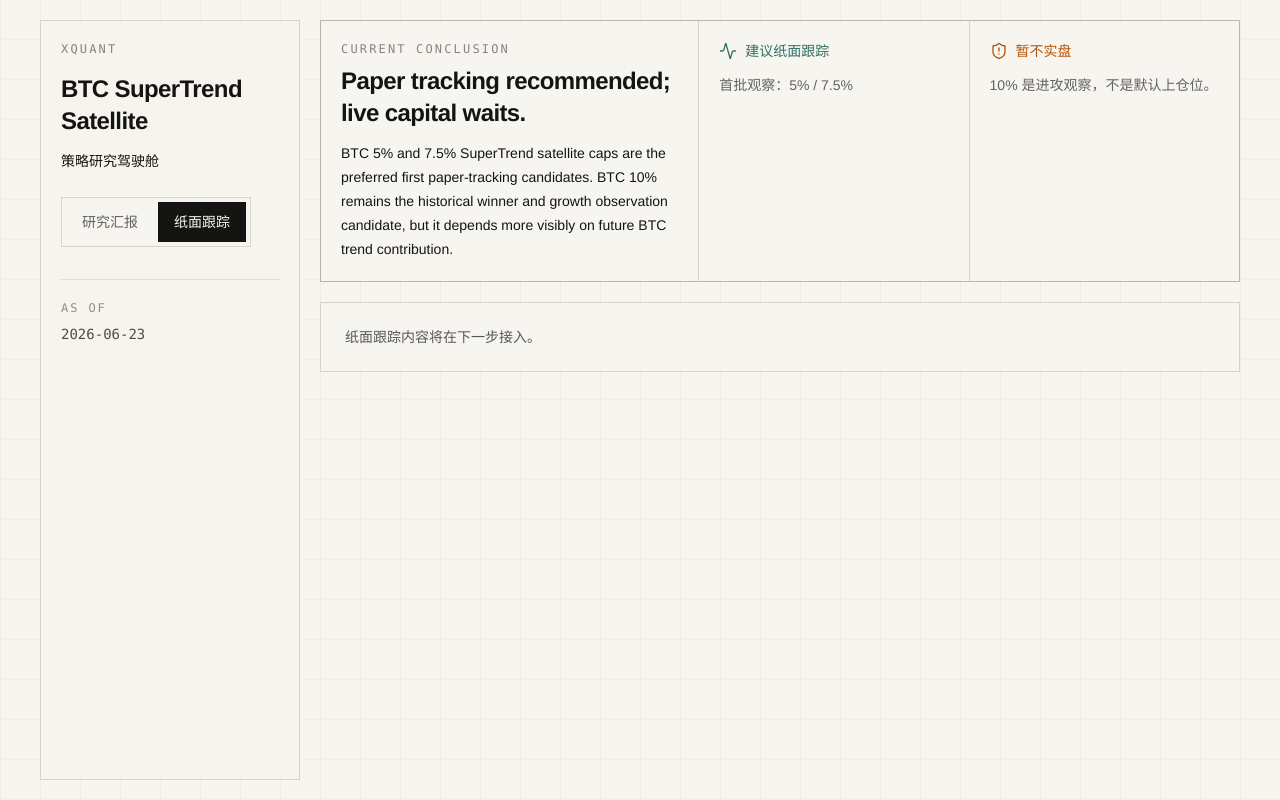
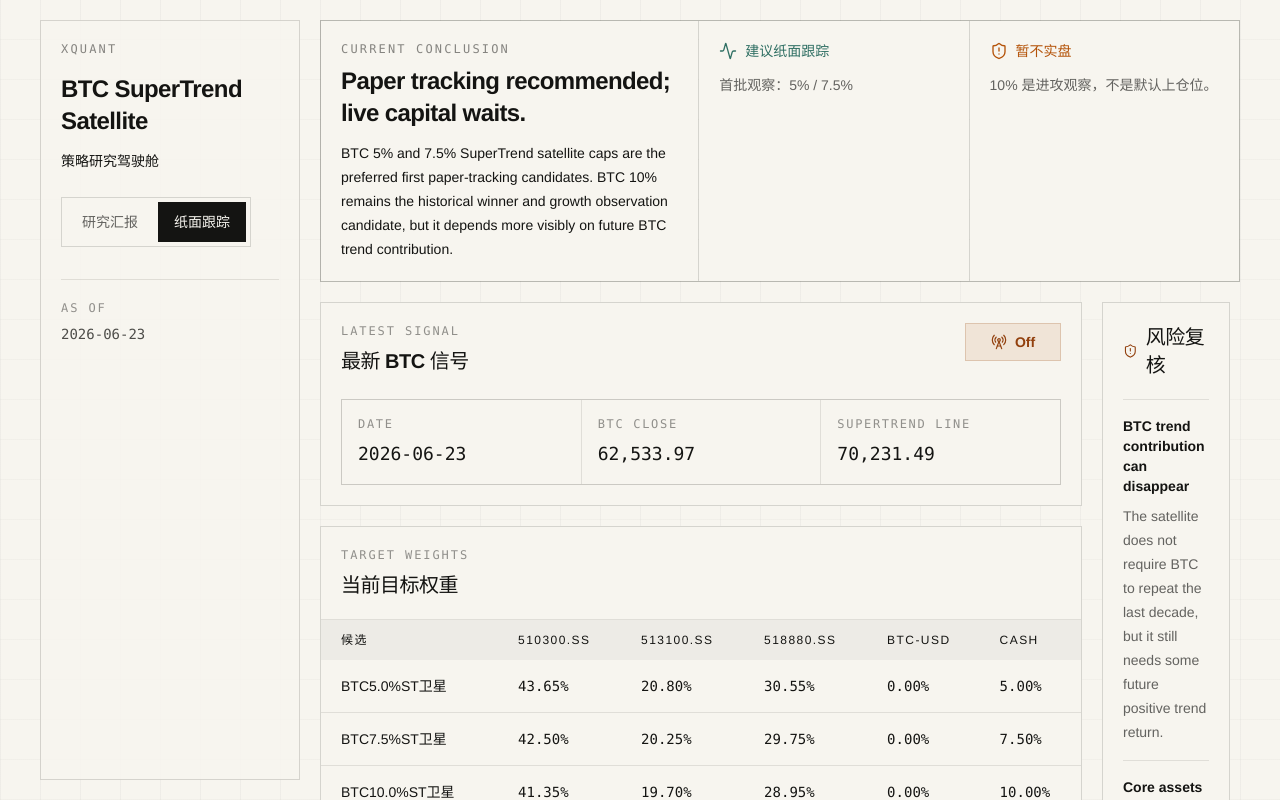
Before and after one commit to NightRain233/xquant, a React (Vite) app in the folder dashboard/: page / in a window 1280 px wide. Both pictures are taken after a click on the button "纸面跟踪". Shown: the top 800 px of the page. Built offline with nearby package versions, Linux system fonts and the light colour scheme.

Commit message:
feat: add paper tracking mode

```diff
--- a/dashboard/src/components/AppShell.tsx
+++ b/dashboard/src/components/AppShell.tsx
@@ -1,5 +1,6 @@
 import { useState } from "react";
 import type { StrategyPackage } from "../data/types";
+import { PaperTrackingPage } from "../pages/PaperTrackingPage";
 import { ResearchReportPage } from "../pages/ResearchReportPage";
 import { DecisionStrip } from "./DecisionStrip";
 import { type DashboardMode, ModeTabs } from "./ModeTabs";
@@ -32,9 +33,7 @@ export function AppShell({ strategy }: AppShellProps) {
           {mode === "report" ? (
             <ResearchReportPage strategy={strategy} />
           ) : (
-            <div className="border border-ink/15 bg-paper p-6">
-              <p className="text-sm text-ink/70">纸面跟踪内容将在下一步接入。</p>
-            </div>
+            <PaperTrackingPage strategy={strategy} />
           )}
         </main>
       </div>
--- /dev/null
+++ b/dashboard/src/components/LatestSignalPanel.tsx
@@ -0,0 +1,45 @@
+import { RadioTower } from "lucide-react";
+import { formatNumber, formatSignalState } from "../data/formatters";
+import type { LatestSignal } from "../data/types";
+
+type LatestSignalPanelProps = {
+  signal: LatestSignal;
+};
+
+export function LatestSignalPanel({ signal }: LatestSignalPanelProps) {
+  const signalOn = signal.btcSupertrendOn;
+
+  return (
+    <section className="border border-ink/15 bg-paper p-5">
+      <div className="flex items-start justify-between gap-4">
+        <div>
+          <p className="font-mono text-xs uppercase tracking-[0.16em] text-ink/45">Latest signal</p>
+          <h2 className="mt-2 text-xl font-semibold tracking-tight">最新 BTC 信号</h2>
+        </div>
+        <div
+          className={`flex min-w-24 items-center justify-center gap-2 border px-3 py-2 text-sm font-semibold ${
+            signalOn ? "border-accent/30 bg-accent/10 text-accent" : "border-amber-800/20 bg-amber-700/10 text-amber-800"
+          }`}
+        >
+          <RadioTower size={16} strokeWidth={1.8} />
+          {formatSignalState(signalOn)}
+        </div>
+      </div>
+
+      <dl className="mt-6 grid gap-px overflow-hidden border border-ink/10 bg-ink/10 sm:grid-cols-3">
+        <div className="bg-paper p-4">
+          <dt className="font-mono text-xs uppercase tracking-[0.14em] text-ink/45">Date</dt>
+          <dd className="mt-2 font-mono text-lg">{signal.latestDate}</dd>
+        </div>
+        <div className="bg-paper p-4">
+          <dt className="font-mono text-xs uppercase tracking-[0.14em] text-ink/45">BTC close</dt>
+          <dd className="mt-2 font-mono text-lg">{formatNumber(signal.btcClose)}</dd>
+        </div>
+        <div className="bg-paper p-4">
+          <dt className="font-mono text-xs uppercase tracking-[0.14em] text-ink/45">SuperTrend line</dt>
+          <dd className="mt-2 font-mono text-lg">{formatNumber(signal.btcSupertrendLine)}</dd>
+        </div>
+      </dl>
+    </section>
+  );
+}
--- /dev/null
+++ b/dashboard/src/components/PaperRulesPanel.tsx
@@ -0,0 +1,24 @@
+import type { PaperTradingRule } from "../data/types";
+
+type PaperRulesPanelProps = {
+  rules: PaperTradingRule[];
+};
+
+export function PaperRulesPanel({ rules }: PaperRulesPanelProps) {
+  return (
+    <section className="border border-ink/15 bg-paper">
+      <div className="border-b border-ink/10 p-5">
+        <p className="font-mono text-xs uppercase tracking-[0.16em] text-ink/45">Operating rules</p>
+        <h2 className="mt-2 text-xl font-semibold tracking-tight">纸面跟踪规则</h2>
+      </div>
+      <div className="divide-y divide-ink/10">
+        {rules.map((rule) => (
+          <div key={rule.item} className="grid gap-2 p-5 md:grid-cols-[180px_1fr]">
+            <p className="text-sm font-semibold text-ink">{rule.item}</p>
+            <p className="text-sm leading-6 text-ink/68">{rule.rule}</p>
+          </div>
+        ))}
+      </div>
+    </section>
+  );
+}
--- /dev/null
+++ b/dashboard/src/components/RiskReviewPanel.tsx
@@ -0,0 +1,25 @@
+import { ShieldAlert } from "lucide-react";
+import type { RiskNote } from "../data/types";
+
+type RiskReviewPanelProps = {
+  notes: RiskNote[];
+};
+
+export function RiskReviewPanel({ notes }: RiskReviewPanelProps) {
+  return (
+    <section className="border border-ink/15 bg-paper p-5">
+      <div className="flex items-center gap-2">
+        <ShieldAlert size={18} strokeWidth={1.8} className="text-amber-800" />
+        <h2 className="text-xl font-semibold tracking-tight">风险复核</h2>
+      </div>
+      <div className="mt-5 space-y-4">
+        {notes.map((note) => (
+          <article key={note.title} className="border-t border-ink/10 pt-4">
+            <h3 className="text-sm font-semibold">{note.title}</h3>
+            <p className="mt-2 text-sm leading-6 text-ink/65">{note.body}</p>
+          </article>
+        ))}
+      </div>
+    </section>
+  );
+}
--- /dev/null
+++ b/dashboard/src/components/TargetWeightsPanel.tsx
@@ -0,0 +1,45 @@
+import { formatPercent } from "../data/formatters";
+import type { TargetWeightRow } from "../data/types";
+
+type TargetWeightsPanelProps = {
+  rows: TargetWeightRow[];
+};
+
+export function TargetWeightsPanel({ rows }: TargetWeightsPanelProps) {
+  const assets = Object.keys(rows[0]?.weights ?? {});
+
+  return (
+    <section className="border border-ink/15 bg-paper">
+      <div className="border-b border-ink/10 p-5">
+        <p className="font-mono text-xs uppercase tracking-[0.16em] text-ink/45">Target weights</p>
+        <h2 className="mt-2 text-xl font-semibold tracking-tight">当前目标权重</h2>
+      </div>
+      <div className="overflow-x-auto">
+        <table className="min-w-[760px] border-collapse text-left text-sm">
+          <thead className="bg-ink/[0.04] text-xs uppercase tracking-[0.12em] text-ink/48">
+            <tr>
+              <th className="px-5 py-3 font-medium">候选</th>
+              {assets.map((asset) => (
+                <th key={asset} className="px-4 py-3 font-medium">
+                  {asset}
+                </th>
+              ))}
+            </tr>
+          </thead>
+          <tbody className="divide-y divide-ink/10">
+            {rows.map((row) => (
+              <tr key={row.candidate} className="transition hover:bg-ink/[0.03]">
+                <td className="px-5 py-4 font-medium">{row.candidate}</td>
+                {assets.map((asset) => (
+                  <td key={asset} className="px-4 py-4 font-mono">
+                    {formatPercent(row.weights[asset])}
+                  </td>
+                ))}
+              </tr>
+            ))}
+          </tbody>
+        </table>
+      </div>
+    </section>
+  );
+}
--- a/dashboard/src/data/formatters.ts
+++ b/dashboard/src/data/formatters.ts
@@ -10,6 +10,13 @@ export function formatInteger(value: number): string {
   return Math.round(value).toLocaleString("en-US");
 }
 
+export function formatNumber(value: number, digits = 2): string {
+  return value.toLocaleString("en-US", {
+    maximumFractionDigits: digits,
+    minimumFractionDigits: digits
+  });
+}
+
 export function formatSignalState(value: boolean): "On" | "Off" {
   return value ? "On" : "Off";
 }
--- /dev/null
+++ b/dashboard/src/pages/PaperTrackingPage.tsx
@@ -0,0 +1,22 @@
+import { LatestSignalPanel } from "../components/LatestSignalPanel";
+import { PaperRulesPanel } from "../components/PaperRulesPanel";
+import { RiskReviewPanel } from "../components/RiskReviewPanel";
+import { TargetWeightsPanel } from "../components/TargetWeightsPanel";
+import type { StrategyPackage } from "../data/types";
+
+type PaperTrackingPageProps = {
+  strategy: StrategyPackage;
+};
+
+export function PaperTrackingPage({ strategy }: PaperTrackingPageProps) {
+  return (
+    <div className="grid gap-5 xl:grid-cols-[1.2fr_0.8fr]">
+      <div className="space-y-5">
+        <LatestSignalPanel signal={strategy.latestSignal} />
+        <TargetWeightsPanel rows={strategy.targetWeights} />
+        <PaperRulesPanel rules={strategy.paperTradingRules} />
+      </div>
+      <RiskReviewPanel notes={strategy.riskNotes} />
+    </div>
+  );
+}
```
Also changed, not shown: 1 other file (tests, documents, lock files or other folders).
